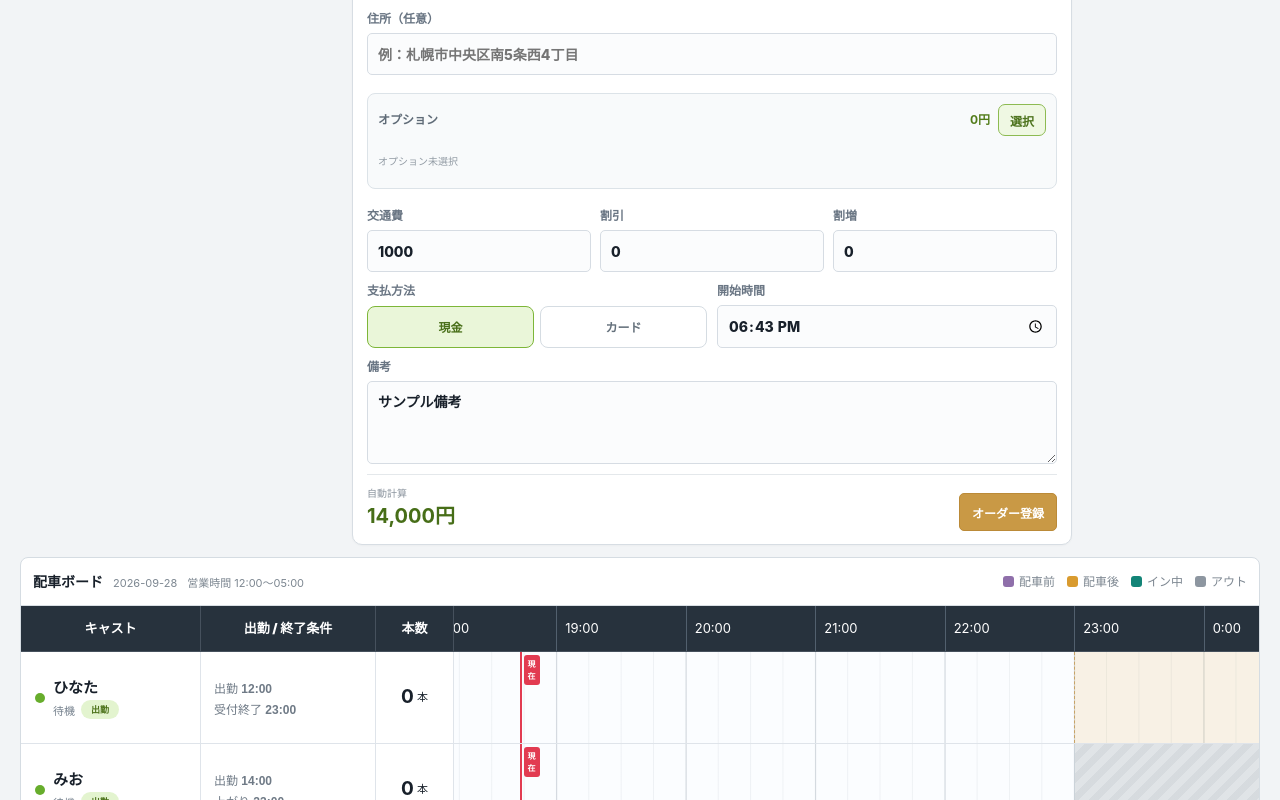
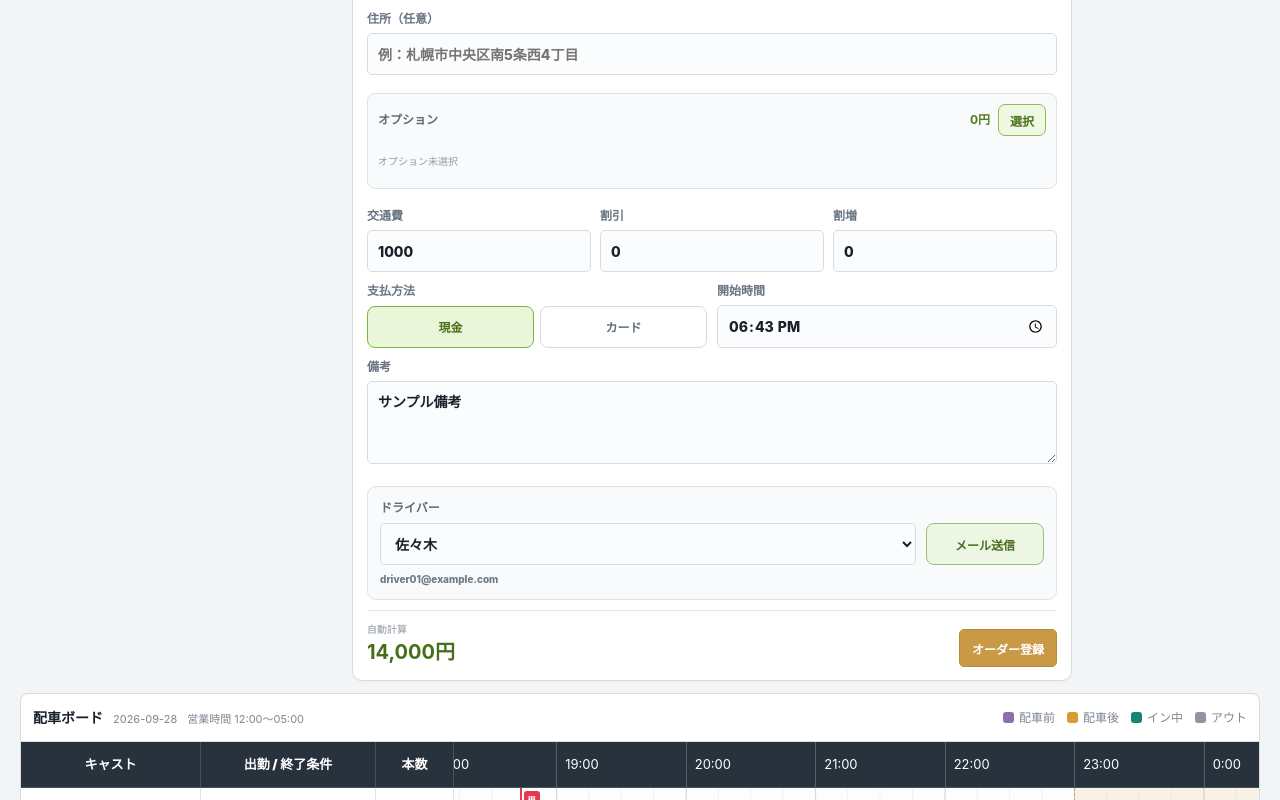
Before and after one commit to admozisan-design/night-desk, a Next.js app: page / in a window 1280 px wide. Shown: the part 855-1655 px from the top of the page. Built offline with nearby package versions, Linux system fonts and the light colour scheme.

Commit message:
Simplify order actions and add driver email workflow

```diff
--- a/app/globals.css
+++ b/app/globals.css
@@ -3820,3 +3820,142 @@ button{
 .standaloneDispatchScroll{
   max-height:calc(100vh - 275px);
 }
+
+
+/* ===== Refined order actions and driver mail ===== */
+.orderActionBackdrop{
+  background:rgba(26,34,42,.36);
+  backdrop-filter:blur(2px);
+}
+.orderActionModal{
+  border:1px solid #d7dee4;
+  background:#fff;
+  color:#26323d;
+  box-shadow:0 24px 70px rgba(20,30,40,.22);
+}
+.orderActionSummary{
+  border-bottom:1px solid #e2e7eb;
+  background:#f7f9fa;
+}
+.orderActionSummary span{
+  color:#2d3944;
+}
+.orderActionSummary strong{
+  color:#27333e;
+}
+.orderActionSummary small{
+  color:#71808b;
+}
+.orderActionNotice{
+  background:#edf4e4;
+  color:#506b2d;
+}
+.orderActionButtonsSimple{
+  grid-template-columns:1fr;
+  gap:9px;
+  padding:13px;
+}
+.orderActionButtonsSimple button{
+  min-height:52px;
+  border:1px solid #d2dae0;
+  box-shadow:none;
+  font-size:16px;
+}
+.orderActionButtonsSimple .orderActionIn{
+  border-color:#a9ca7f;
+  background:#eaf5dc;
+  color:#466a1b;
+}
+.orderActionButtonsSimple .orderActionEdit{
+  border-color:#bdcbd6;
+  background:#edf2f6;
+  color:#40515f;
+}
+.orderActionButtonsSimple .orderActionClose{
+  border-color:#d4d9dd;
+  background:#f4f5f6;
+  color:#5d6871;
+}
+.orderActionButtonsSimple button:hover{
+  filter:none;
+  border-color:#9dadb9;
+  background:#eef1f3;
+}
+.orderActionSubpanel{
+  color:#28343f;
+  background:#fff;
+}
+.orderActionSubpanel h3{
+  color:#26323d;
+}
+.orderActionSubButtons button{
+  border:1px solid #d1d9df;
+  background:#f5f7f8;
+  color:#4f5d68;
+}
+.orderActionSubButtons .primary{
+  border-color:#9fc573;
+  background:#eaf5dc;
+  color:#45691a;
+}
+.inTimeControl label,
+.inTimeControl small{
+  color:#5f6d78;
+}
+
+.driverMailRow{
+  display:grid;
+  grid-template-columns:minmax(220px,1fr) auto;
+  gap:7px 10px;
+  align-items:end;
+  margin-top:12px;
+  padding:12px;
+  border:1px solid #dce3e8;
+  border-radius:9px;
+  background:#f8fafb;
+}
+.driverMailRow label{
+  display:grid;
+  gap:6px;
+  font-size:12px;
+  font-weight:900;
+  color:#5f6b76;
+}
+.driverMailRow select{
+  min-height:42px;
+}
+.driverMailButton{
+  min-width:118px;
+  min-height:42px;
+  padding:8px 13px;
+  border:1px solid #9fbe79;
+  border-radius:8px;
+  background:#edf6e2;
+  color:#496c20;
+  font-size:12px;
+  font-weight:900;
+  cursor:pointer;
+}
+.driverMailButton:disabled{
+  border-color:#d5dce2;
+  background:#eef1f3;
+  color:#9aa3aa;
+  cursor:not-allowed;
+}
+.driverMailAddress{
+  grid-column:1/-1;
+  font-size:10px;
+  color:#6e7a84;
+  font-weight:800;
+}
+.driverMailAddress.missing{
+  color:#a06d6d;
+}
+@media(max-width:650px){
+  .driverMailRow{
+    grid-template-columns:1fr;
+  }
+  .driverMailButton{
+    width:100%;
+  }
+}
--- a/app/page.tsx
+++ b/app/page.tsx
@@ -655,6 +655,30 @@ export default function DashboardPage(){
     window.setTimeout(()=>setSharedMemoSaved(false),1200);
   }
 
+  function openDriverMail(){
+    if(!selectedDriver?.email) return;
+
+    const selectedNames=selectableOptions
+      .filter(option=>selectedOptionIds.includes(option.id))
+      .map(option=>option.name)
+      .join(" / ");
+    const subject=`【NIGHT DESK】送迎依頼 ${date} ${scheduledStart} ${selectedCast?.name??""}`;
+    const body=[
+      `ドライバー：${selectedDriver.name}`,
+      `日付：${date}`,
+      `開始予定：${scheduledStart}`,
+      `キャスト：${selectedCast?.name??"未選択"}`,
+      `場所：${locationName||"未入力"}${room ? ` / ${room}号室` : ""}`,
+      address ? `住所：${address}` : "",
+      course ? `コース：${course.minutes}分` : "",
+      `指名：${nominationType==="photo"?"写真指名":nominationType==="repeat"?"本指名":"フリー"}`,
+      selectedNames ? `オプション：${selectedNames}` : "",
+      note ? `備考：${note}` : ""
+    ].filter(Boolean).join("\n");
+
+    window.location.href=`mailto:${encodeURIComponent(selectedDriver.email)}?subject=${encodeURIComponent(subject)}&body=${encodeURIComponent(body)}`;
+  }
+
   function toggleOrderOption(id:string){
     setSelectedOptionIds(current=>current.includes(id)
       ? current.filter(optionId=>optionId!==id)
@@ -858,18 +882,11 @@ export default function DashboardPage(){
               </section>}
             </div>
 
-            <div className="workGrid two">
-              <label>ドライバー
-                <select value={driverId} onChange={e=>setDriverId(e.target.value)}>
-                  {availableDrivers.map(d=><option key={d.id} value={d.id}>{d.name}</option>)}
-                </select>
-              </label>
-              <label>キャスト
-                <select value={castId} onChange={e=>setCastId(e.target.value)} disabled={!formCastChoices.length}>
-                  {formCastChoices.map(c=><option key={c.id} value={c.id}>{c.name} / {statusLabels[castOperationalStatus(c,selectedDateOrders,date,now)]}</option>)}
-                </select>
-              </label>
-            </div>
+            <label>キャスト
+              <select value={castId} onChange={e=>setCastId(e.target.value)} disabled={!formCastChoices.length}>
+                {formCastChoices.map(c=><option key={c.id} value={c.id}>{c.name} / {statusLabels[castOperationalStatus(c,selectedDateOrders,date,now)]}</option>)}
+              </select>
+            </label>
 
             {selectedCast && <div className="selectedCastInfo selectedCastInfoWide">
               <div>
@@ -979,6 +996,26 @@ export default function DashboardPage(){
             <label>備考
               <textarea rows={3} value={note} onChange={e=>setNote(e.target.value)} placeholder="サンプル備考を入力"/>
             </label>
+
+            <div className="driverMailRow">
+              <label>ドライバー
+                <select value={driverId} onChange={e=>setDriverId(e.target.value)}>
+                  {availableDrivers.map(d=><option key={d.id} value={d.id}>{d.name}</option>)}
+                </select>
+              </label>
+              <button
+                type="button"
+                className="driverMailButton"
+                onClick={openDriverMail}
+                disabled={!selectedDriver?.email}
+                title={selectedDriver?.email ? `${selectedDriver.email} 宛てにメールを作成` : "ドライバー登録でメールアドレスを設定してください"}
+              >
+                メール送信
+              </button>
+              <span className={selectedDriver?.email ? "driverMailAddress" : "driverMailAddress missing"}>
+                {selectedDriver?.email || "メールアドレス未登録"}
+              </span>
+            </div>
 
             <div className="workFooter">
               <div className="workTotalSummary"><small>自動計算</small>{paymentMethod==="card" && <span>カード手数料込み</span>}<strong>{formatYen(total)}</strong></div>
@@ -1141,23 +1178,11 @@ export default function DashboardPage(){
 
         {copyNotice && <div className="orderActionNotice">{copyNotice}</div>}
 
-        {orderMode==="menu" && <div className="orderActionButtons">
-          <button
-            type="button"
-            className="orderActionDispatch"
-            onClick={markOrderDispatched}
-            disabled={selectedOrder.status==="dispatching" || Boolean(selectedOrder.inTime) || selectedOrder.status==="serving" || selectedOrder.status==="completed" || selectedOrder.status==="cancelled"}
-          >
-            {selectedOrder.status==="dispatching" ? "配車済み ✓" : "配車済み"}
-          </button>
+        {orderMode==="menu" && <div className="orderActionButtons orderActionButtonsSimple">
           <button type="button" className="orderActionIn" onClick={beginInTimeEntry}>
             {selectedOrder.inTime ? `イン ${selectedOrder.inTime}` : "イン時間"}
           </button>
-          <button type="button" className="orderActionSend" onClick={()=>copyOrderLine("send")}>送り用LINEコピー</button>
-          <button type="button" className="orderActionPickup" onClick={()=>copyOrderLine("pickup")}>お迎え用LINEコピー</button>
           <button type="button" className="orderActionEdit" onClick={beginOrderEdit}>編集</button>
-          <button type="button" className="orderActionExtend" onClick={beginExtension}>延長処理</button>
-          <button type="button" className="orderActionDelete" onClick={removeSelectedOrder}>削除</button>
           <button type="button" className="orderActionClose" onClick={closeOrderMenu}>閉じる</button>
         </div>}
 
--- a/lib/mock-data.ts
+++ b/lib/mock-data.ts
@@ -153,10 +153,10 @@ export const casts: Cast[] = [
 ];
 
 export const drivers: Driver[] = [
-  { id:"demo-driver-01", name:"佐々木", phone:"090-0000-2001", vehicle:"プリウス / 白", plate:"札幌 500 あ 12-34", notes:"昼〜深夜。ホテル同行可。", active:true },
-  { id:"demo-driver-02", name:"高橋", phone:"090-0000-2002", vehicle:"アクア / 黒", plate:"札幌 530 い 56-78", notes:"夜帯メイン。23時以降優先。", active:true },
-  { id:"demo-driver-03", name:"山本", phone:"090-0000-2003", vehicle:"ノート / シルバー", plate:"札幌 501 う 90-12", notes:"自宅送迎対応。", active:true },
-  { id:"demo-driver-04", name:"鈴木", phone:"090-0000-2004", vehicle:"フィット / 紺", plate:"札幌 502 え 34-56", notes:"予備稼働。", active:false }
+  { id:"demo-driver-01", name:"佐々木", phone:"090-0000-2001", email:"driver01@example.com", vehicle:"プリウス / 白", plate:"札幌 500 あ 12-34", notes:"昼〜深夜。ホテル同行可。", active:true },
+  { id:"demo-driver-02", name:"高橋", phone:"090-0000-2002", email:"driver02@example.com", vehicle:"アクア / 黒", plate:"札幌 530 い 56-78", notes:"夜帯メイン。23時以降優先。", active:true },
+  { id:"demo-driver-03", name:"山本", phone:"090-0000-2003", email:"driver03@example.com", vehicle:"ノート / シルバー", plate:"札幌 501 う 90-12", notes:"自宅送迎対応。", active:true },
+  { id:"demo-driver-04", name:"鈴木", phone:"090-0000-2004", email:"driver04@example.com", vehicle:"フィット / 紺", plate:"札幌 502 え 34-56", notes:"予備稼働。", active:false }
 ];
 
 export const courses: Course[] = [
--- a/lib/storage.ts
+++ b/lib/storage.ts
@@ -31,7 +31,7 @@ const SETTLEMENT_DAILY_KEY = "night-desk-cast-settlement-daily-v01";
 const SHARED_MEMO_KEY = "night-desk-shared-memo-v01";
 const TOP_NAV_KEY = "night-desk-top-nav-v01";
 const DEMO_SEED_KEY = "night-desk-demo-seed-version";
-const DEMO_SEED_VERSION = "2026-09-full-demo-v1";
+const DEMO_SEED_VERSION = "2026-09-full-demo-v2";
 
 function safeJson<T>(raw:string|null,fallback:T):T{
   if(!raw) return fallback;
@@ -67,6 +67,14 @@ function ensureDemoDataSeeded(){
 
   seedArray(CAST_KEY,demoCasts,["c1","c2","c3","c4"]);
   seedArray(DRIVER_KEY,demoDrivers,["d1","d2","d3"]);
+  const demoDriverEmailMigration=new Map(demoDrivers.map(driver=>[driver.id,driver.email??""]));
+  const savedDrivers=safeJson<Driver[]>(localStorage.getItem(DRIVER_KEY),[]);
+  const migratedDrivers=savedDrivers.map(driver=>
+    driver.email===undefined && demoDriverEmailMigration.has(driver.id)
+      ? {...driver,email:demoDriverEmailMigration.get(driver.id)??""}
+      : driver
+  );
+  localStorage.setItem(DRIVER_KEY,JSON.stringify(migratedDrivers));
   seedArray(HOTEL_KEY,demoHotels,["h1","h2","h3","h4"]);
   seedArray(STAFF_KEY,demoStaff,["s1","s2","s3"]);
   seedArray(OPTION_KEY,demoOptions,["op1","op2","op3","op4"]);
@@ -268,6 +276,7 @@ function normalizeDriver(driver:Driver):Driver {
     ...driver,
     name: driver.name ?? "",
     phone: driver.phone ?? "",
+    email: driver.email ?? "",
     vehicle: driver.vehicle ?? "",
     plate: driver.plate ?? "",
     notes: driver.notes ?? "",
--- a/lib/types.ts
+++ b/lib/types.ts
@@ -39,7 +39,7 @@ export type Cast = {
   hipCm?:number;
   cupSize?:string;
 };
-export type Driver = { id:string; name:string; phone?:string; vehicle?:string; plate?:string; notes?:string; active:boolean; };
+export type Driver = { id:string; name:string; phone?:string; email?:string; vehicle?:string; plate?:string; notes?:string; active:boolean; };
 export type Course = { id:string; minutes:number; price:number; };
 export type Hotel = { id:string; name:string; travelFee:number; visible?:boolean; kind?:"business"|"love"|"home"; address?:string; };
 export type Staff = { id:string; name:string; displayName:string; loginId:string; notes?:string; active?:boolean; };
```
Also changed, not shown: app/drivers/page.tsx (+12 -1 lines).
